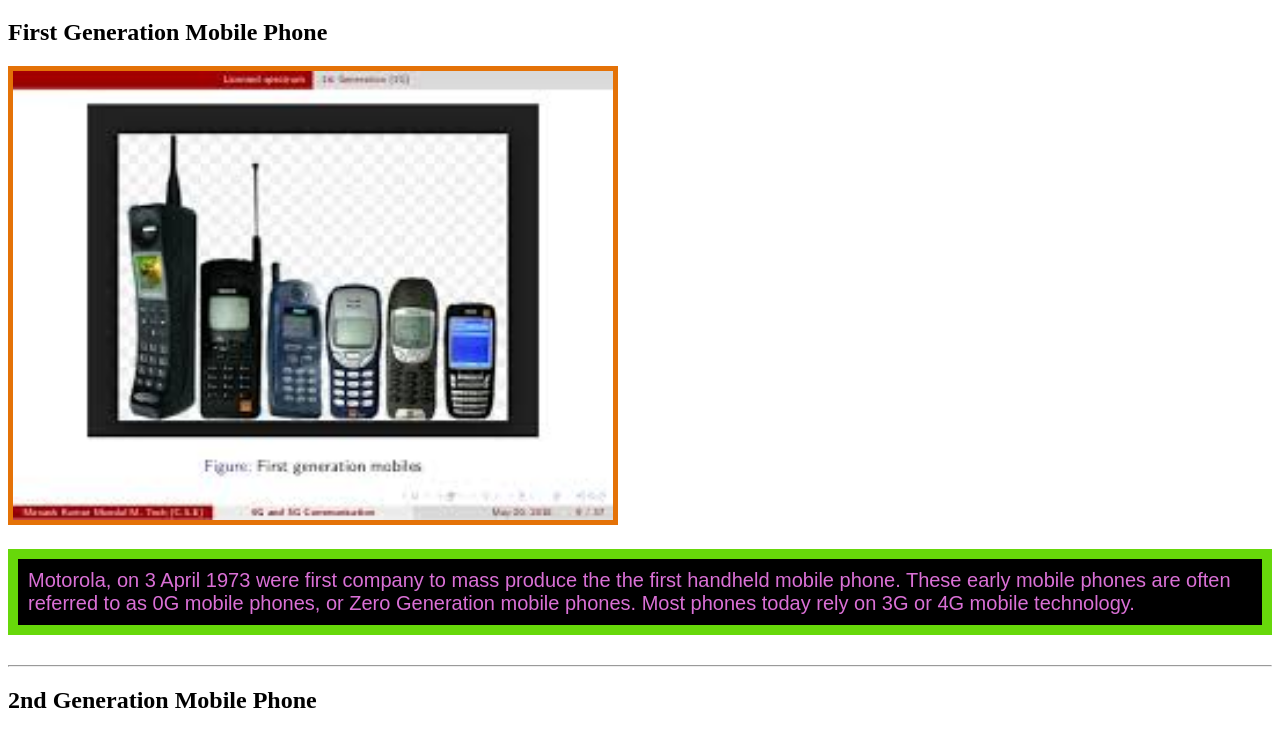
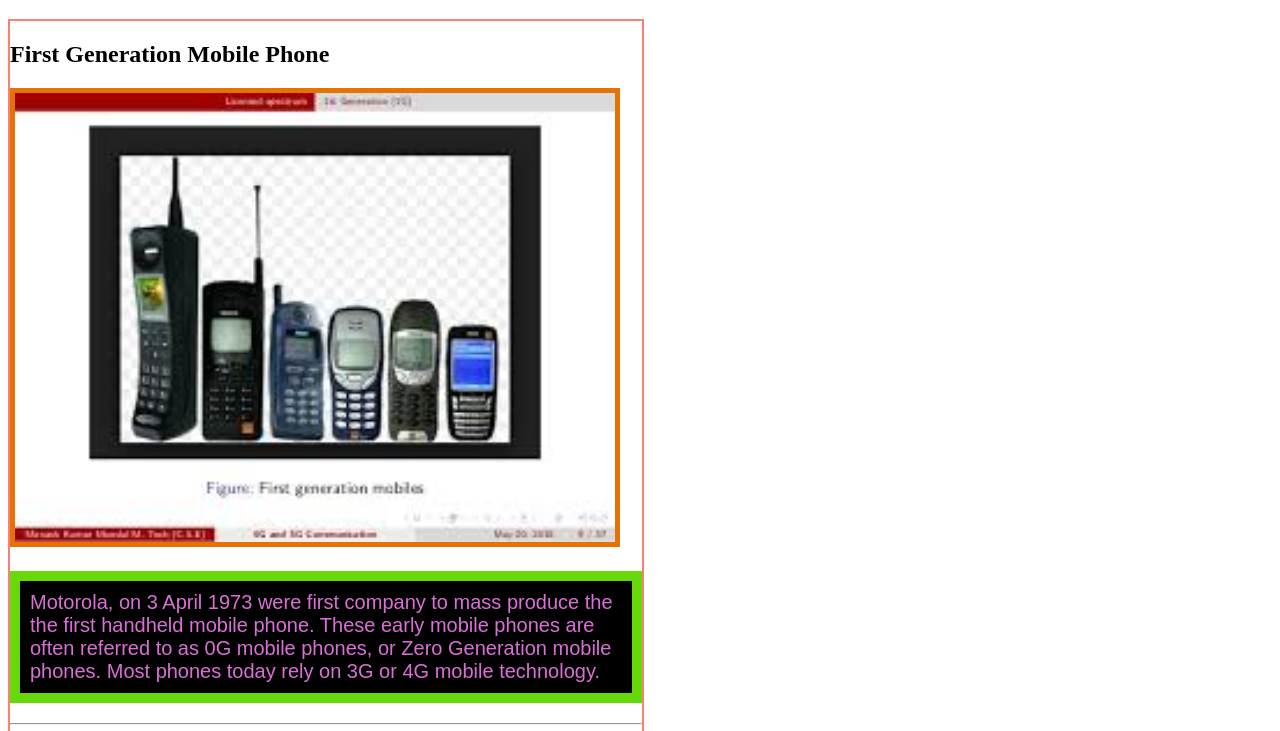
Before and after one commit to Nurhossain1995/my-2nd-repo, a plain HTML site: page index.html in a window 1280 px wide. Shown: the part 61-792 px from the top of the page. Drawn offline with Linux system fonts and the light colour scheme.

Commit message:
commit pic

```diff
--- a/css/style.css
+++ b/css/style.css
@@ -5,9 +5,10 @@ h1 {
  text-decoration: underline;
 }
 .mob{
-    width:100%;
+    width:50%;
    /* margin:0 auto;*/
     margin-bottom:30px;
+    border:2px solid salmon;
 }
 .mob img{
     border:5px solid rgb(228, 114, 7);
@@ -25,3 +26,6 @@ h1 {
     padding: 10px;
 
 }
+.wrap{
+    width:100%;
+}
--- a/index.html
+++ b/index.html
@@ -9,11 +9,12 @@
 </head>
 <body>
     <h1>This is tecnology related site</h1>
+    <div class="wrap">
     <div class="mob">
         <h2>First Generation Mobile Phone</h2>
         <img src="img/images.jpg" alt="">
         <p>Motorola, on 3 April 1973 were first company to mass produce the the first handheld mobile phone. These early mobile phones are often referred to as 0G mobile phones, or Zero Generation mobile phones. Most phones today rely on 3G or 4G mobile technology.</p>
-    </div><hr>
+    </><hr>
     <div class="mob">
         <h2>2nd Generation Mobile Phone</h2>
         <img src="img/2.jpg" alt="">
@@ -24,5 +25,6 @@
         <img src="img/3.jpg" alt="">
         <p>Motorola, on 3 April 1973 were first company to mass produce the the first handheld mobile phone. These early mobile phones are often referred to as 0G mobile phones, or Zero Generation mobile phones. Most phones today rely on 3G or 4G mobile technology.</p>
     </div>
+</div>
 </body>
 </html>
```
